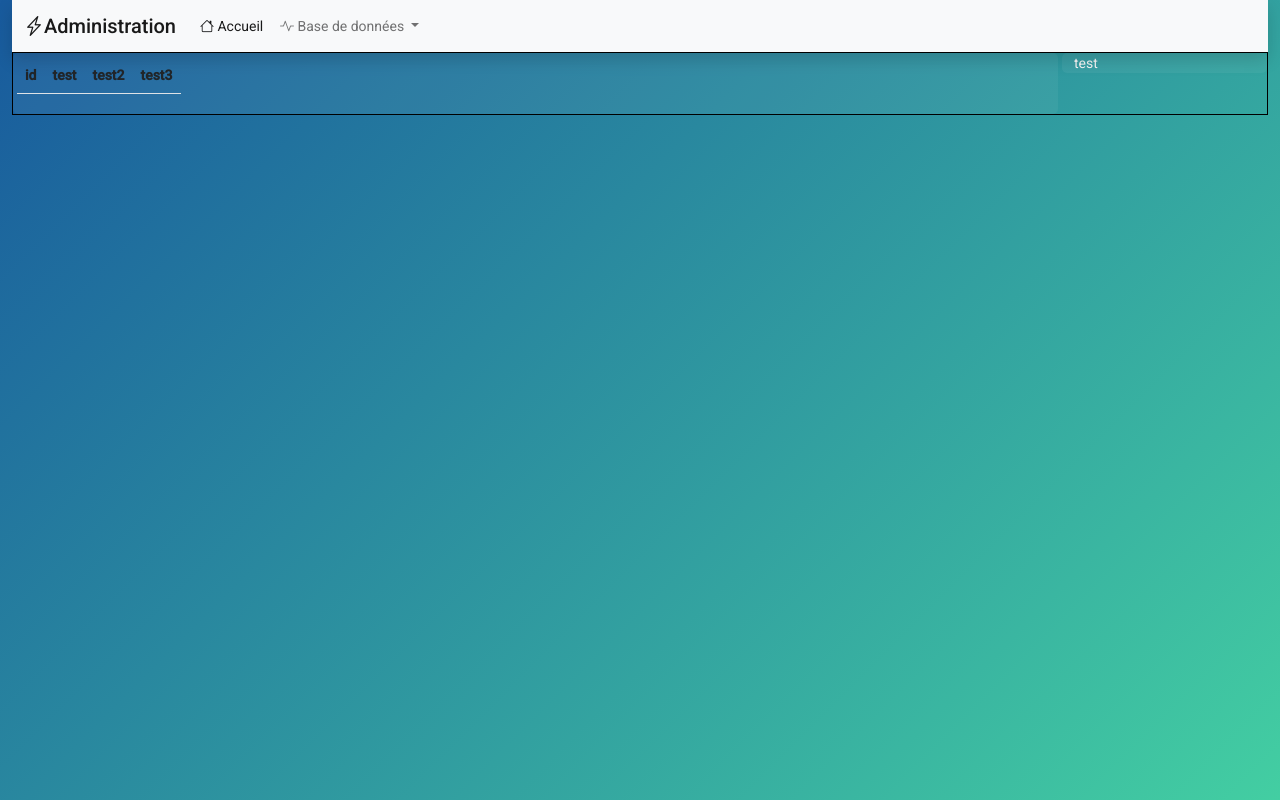
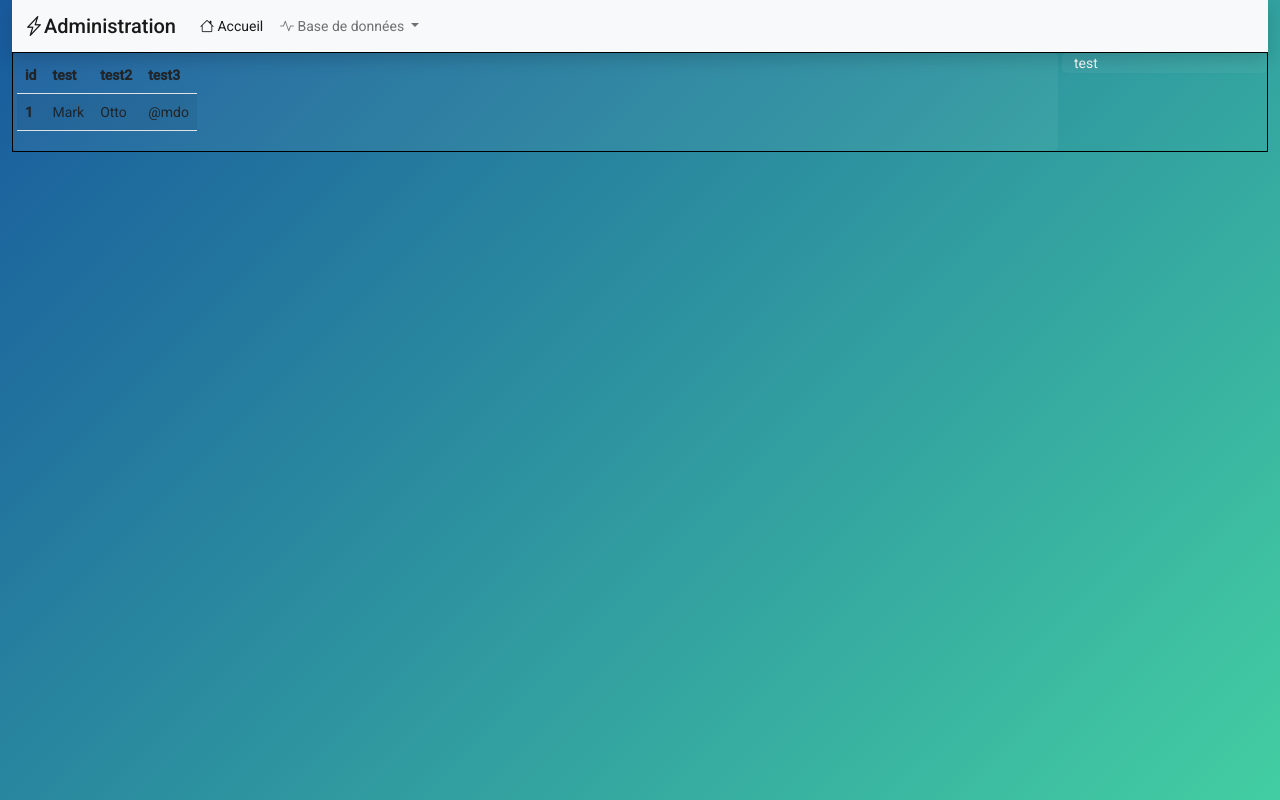
Before and after one commit to titouanfuchs/UHA401_FilRougeANGULAR, an Angular app: page /admin in a window 1280 px wide. Built offline with nearby package versions, Linux system fonts and the light colour scheme.

Commit message:
les tables ça continue

```diff
--- a/src/app/db-view/db-view.component.html
+++ b/src/app/db-view/db-view.component.html
@@ -1,12 +1,22 @@
 <div class="container-fluid">
   <div class="row borderBlack">
     <div class="col-10 cardNoW me-1 p-1">
-      <div class="table table-striped">
-        <thead>
+      <div class="table-responsive w-100">
+        <div class="table table-striped w-100">
+          <thead>
           <tr>
             <th *ngFor="let key of keys" scope="col">{{key}}</th>
           </tr>
-        </thead>
+          </thead>
+          <tbody>
+          <tr>
+            <th scope="row">1</th>
+            <td>Mark</td>
+            <td>Otto</td>
+            <td>@mdo</td>
+          </tr>
+          </tbody>
+        </div>
       </div>
     </div>
     <div class="col cardNoW">
--- a/src/app/db-view/db-view.component.ts
+++ b/src/app/db-view/db-view.component.ts
@@ -8,6 +8,7 @@ import { Component, OnInit } from '@angular/core';
 export class DbViewComponent implements OnInit {
 
   keys = ["id", "test", "test2", "test3"]
+  lenght = (100/this.keys.length).toString() + "%";
 
   constructor() { }
 
```
